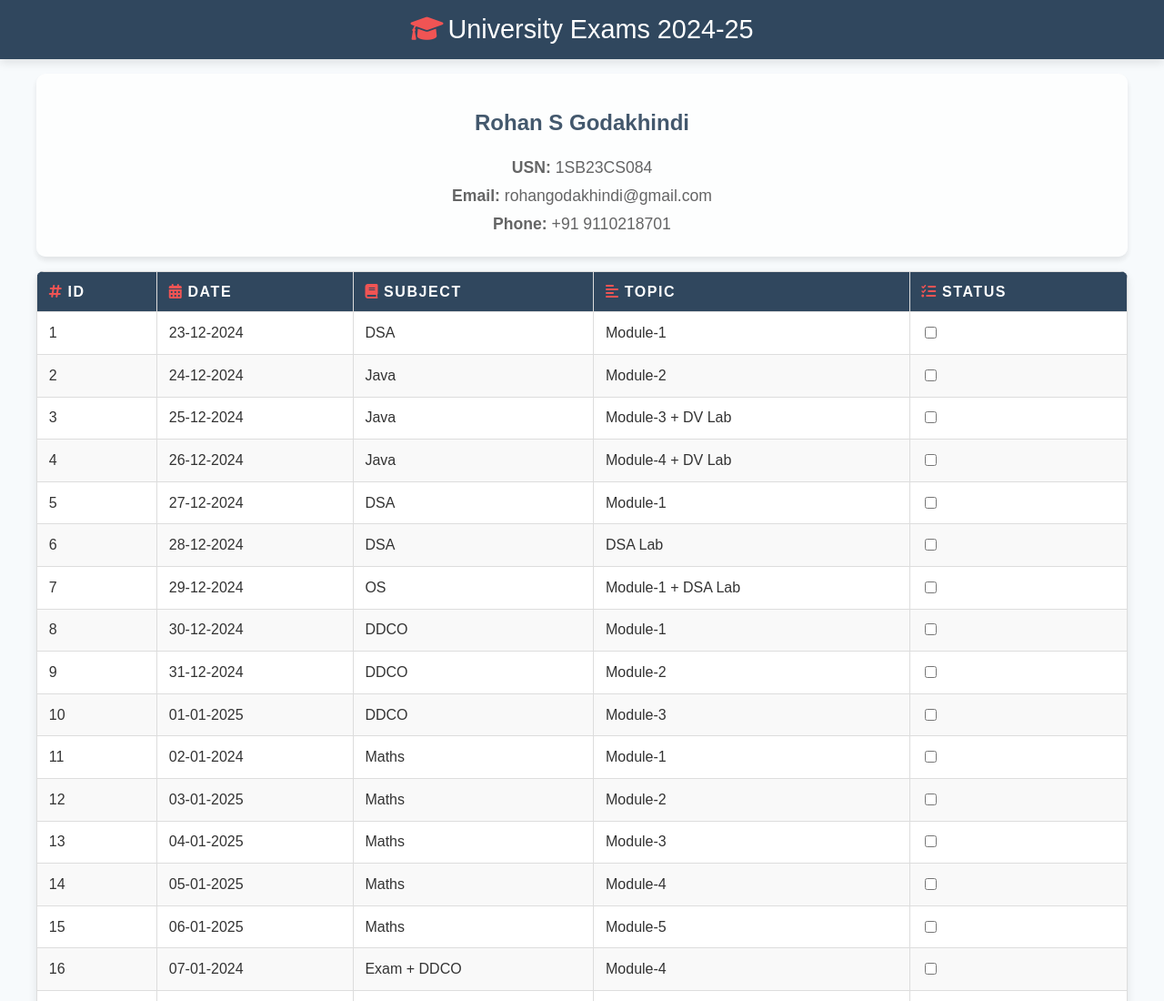
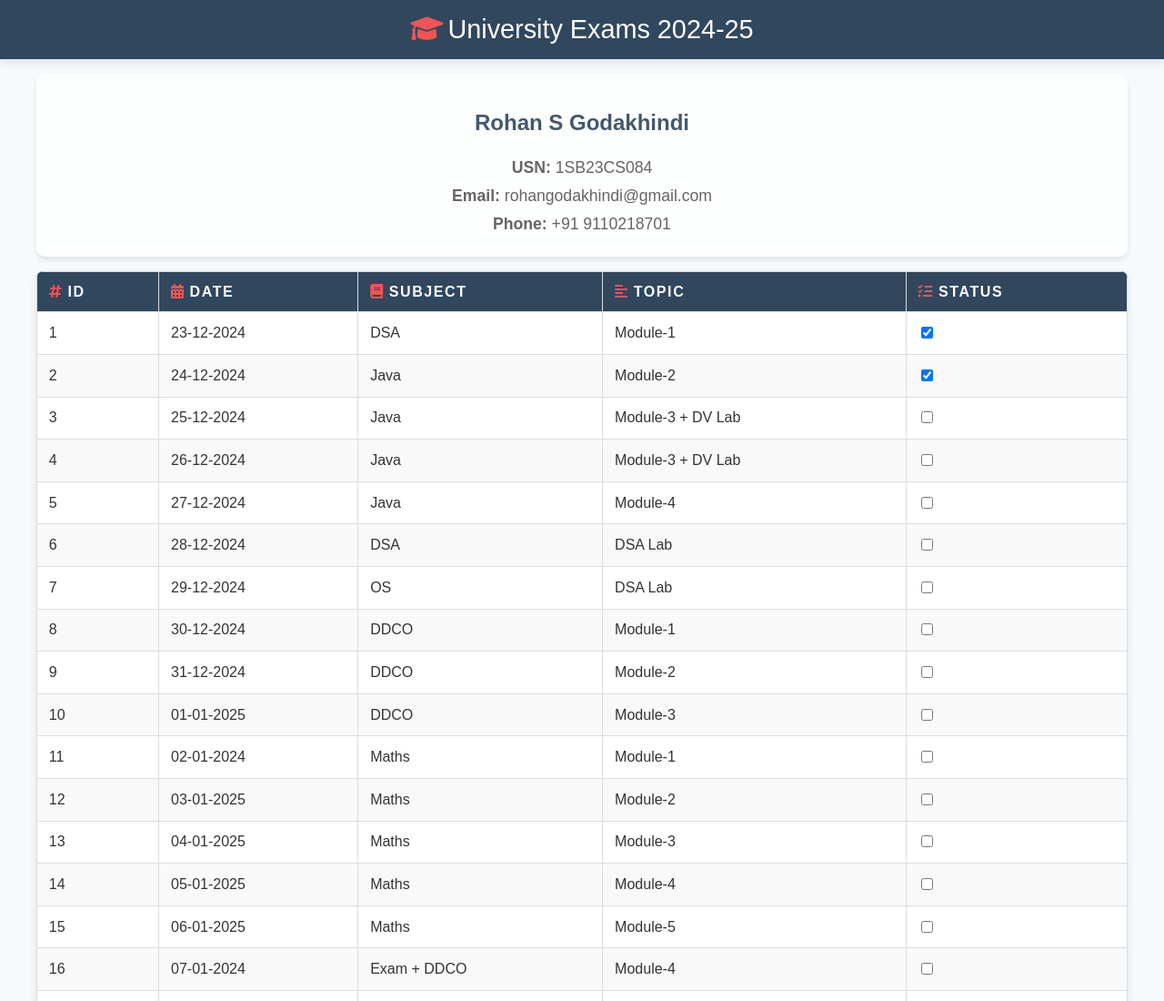
Before and after one commit to Rohang2004/examtime, a plain HTML site: page index.html in a window 1280 px wide. Shown: the top 1100 px of the page at 91% size. Drawn offline with Linux system fonts and the light colour scheme.

Commit message:
Update index.html

```diff
--- a/index.html
+++ b/index.html
@@ -252,13 +252,13 @@
 <script>
     // Example data extracted from the Excel sheet
     const examData = [
-        { id: 1, date: "23-12-2024", subject: "DSA", topic: "Module-1", status: false },
-        { id: 2, date: "24-12-2024", subject: "Java", topic: "Module-2", status: false },
+        { id: 1, date: "23-12-2024", subject: "DSA", topic: "Module-1", status: true },
+        { id: 2, date: "24-12-2024", subject: "Java", topic: "Module-2", status: true },
         { id: 3, date: "25-12-2024", subject: "Java", topic: "Module-3 + DV Lab", status: false },
-        { id: 4, date: "26-12-2024", subject: "Java", topic: "Module-4 + DV Lab", status: false },
-        { id: 5, date: "27-12-2024", subject: "DSA", topic: "Module-1", status: false },
+        { id: 4, date: "26-12-2024", subject: "Java", topic: "Module-3 + DV Lab", status: false },
+        { id: 5, date: "27-12-2024", subject: "Java", topic: "Module-4", status: false },
         { id: 6, date: "28-12-2024", subject: "DSA", topic: "DSA Lab", status: false },
-        { id: 7, date: "29-12-2024", subject: "OS", topic: "Module-1 + DSA Lab", status: false },
+        { id: 7, date: "29-12-2024", subject: "OS", topic: "DSA Lab", status: false },
         { id: 8, date: "30-12-2024", subject: "DDCO", topic: "Module-1", status: false },
         { id: 9, date: "31-12-2024", subject: "DDCO", topic: "Module-2", status: false },
         { id: 10, date: "01-01-2025", subject: "DDCO", topic: "Module-3", status: false },
```
